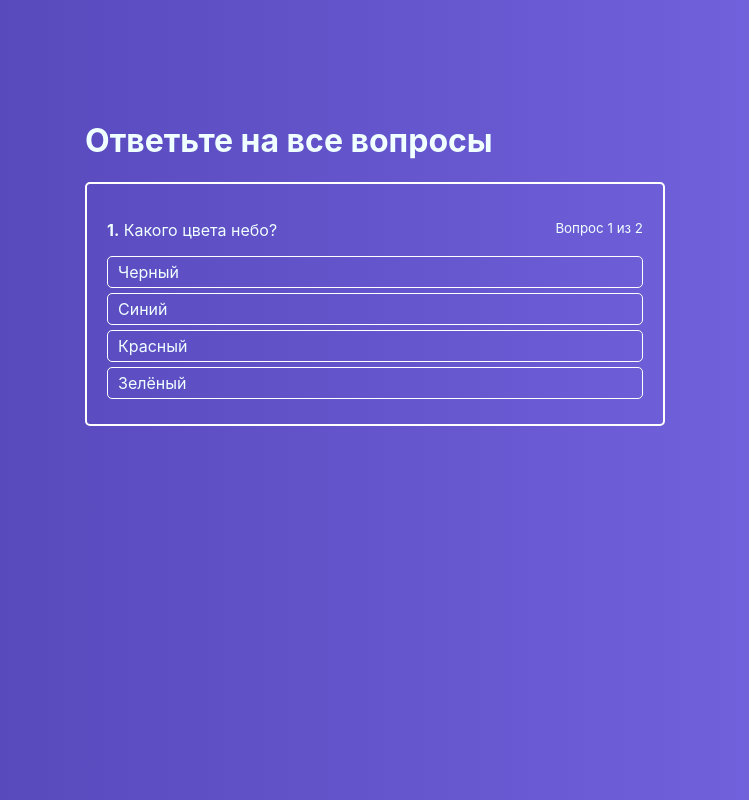
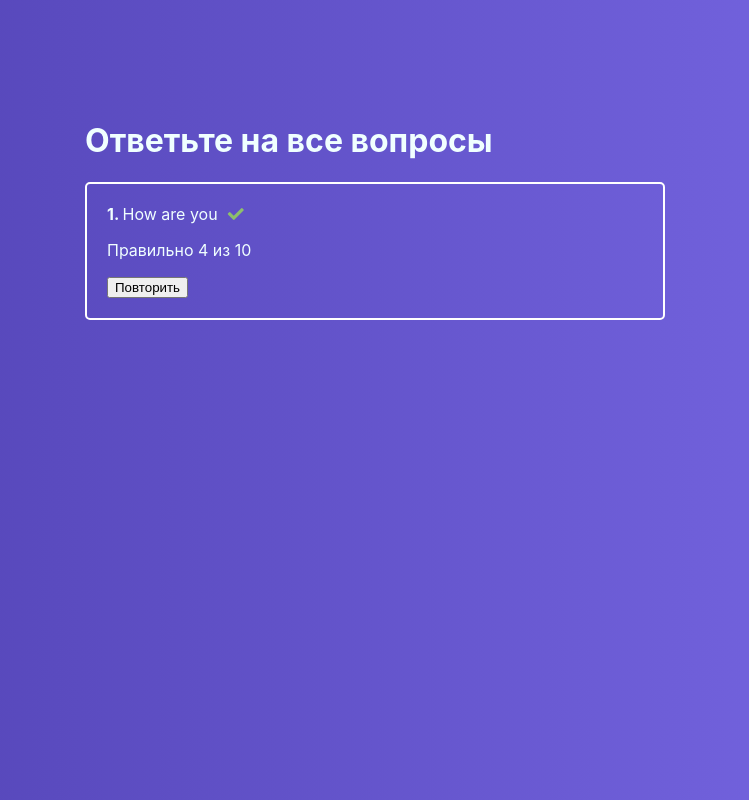
Before and after one commit to RuslanMGN174/react-quiz, a React (Create React App) app: page / in a window 1280 px wide. Shown: the whole page, without its empty margins (265-1014 px from the left). Built offline with nearby package versions, Linux system fonts and the light colour scheme.

Commit message:
react-quiz show question results

```diff
--- a/public/index.html
+++ b/public/index.html
@@ -1,20 +1,20 @@
 <!DOCTYPE html>
 <html lang="en">
 <head>
-    <meta charset="utf-8" />
-    <link rel="icon" href="%PUBLIC_URL%/favicon.ico" />
-    <meta name="viewport" content="width=device-width, initial-scale=1" />
-    <meta name="theme-color" content="#000000" />
+  <meta charset="utf-8"/>
+  <link rel="icon" href="%PUBLIC_URL%/favicon.ico"/>
+  <meta name="viewport" content="width=device-width, initial-scale=1"/>
+  <meta name="theme-color" content="#000000"/>
   <meta
     name="description"
     content="Web site created using create-react-app"
   />
-    <link rel="apple-touch-icon" href="%PUBLIC_URL%/logo192.png" />
+  <link rel="apple-touch-icon" href="%PUBLIC_URL%/logo192.png"/>
   <!--
     manifest.json provides metadata used when your web app is installed on a
     user's mobile device or desktop. See https://developers.google.com/web/fundamentals/web-app-manifest/
   -->
-    <link rel="manifest" href="%PUBLIC_URL%/manifest.json" />
+  <link rel="manifest" href="%PUBLIC_URL%/manifest.json"/>
   <!--
     Notice the use of %PUBLIC_URL% in the tags above.
     It will be replaced with the URL of the `public` folder during the build.
@@ -24,7 +24,9 @@
     work correctly both with client-side routing and a non-root public URL.
     Learn how to configure a non-root public URL by running `npm run build`.
   -->
-    <title>React App</title>
+  <link rel="stylesheet" href="https://use.fontawesome.com/releases/v5.15.1/css/all.css"
+        integrity="sha384-vp86vTRFVJgpjF9jiIGPEEqYqlDwgyBgEF109VFjmqGmIY/Y4HV4d3Gp2irVfcrp" crossorigin="anonymous">
+  <title>Quiz App</title>
 </head>
 <body>
   <noscript>You need to enable JavaScript to run this app.</noscript>
--- /dev/null
+++ b/src/components/FinishedQuiz/FinishedQuiz.js
@@ -0,0 +1,22 @@
+import React from 'react'
+import classes from './FinishedQuiz.module.css'
+
+const FinishedQuiz = props => {
+  return (
+    <div className={classes.FinishedQuiz}>
+      <ul>
+        <li>
+          <strong>1. </strong>
+          How are you
+          <i className={'fas fa-check ' + classes.success}/>
+        </li>
+      </ul>
+      <p>Правильно 4 из 10</p>
+      <div>
+        <button>Повторить</button>
+      </div>
+    </div>
+  )
+}
+
+export default FinishedQuiz
--- /dev/null
+++ b/src/components/FinishedQuiz/FinishedQuiz.module.css
@@ -0,0 +1,26 @@
+.FinishedQuiz {
+    padding: 20px;
+    color: azure;
+    border: 2px solid #fff;
+    border-radius: 5px;
+    box-sizing: border-box;
+    margin: 0 10px;
+}
+
+.FinishedQuiz ul {
+    list-style: none;
+    padding: 0px;
+    margin: 0px;
+}
+
+.FinishedQuiz ul li i{
+    margin-left: 10px;
+}
+
+.success {
+    color: rgba(161, 240, 69, .7);
+}
+
+.error {
+    color: rgba(240, 87, 108, .7);
+}
--- a/src/containers/Quiz/Quiz.js
+++ b/src/containers/Quiz/Quiz.js
@@ -1,9 +1,11 @@
 import React, { Component } from 'react'
 import classes from './Quiz.module.css'
 import ActiveQuiz from '../../components/ActiveQuiz/ActiveQuiz'
+import FinishedQuiz from '../../components/FinishedQuiz/FinishedQuiz'
 
 class Quiz extends Component {
   state = {
+    isFinished: true,
     questionNumber: 0,
     answerState: null,
     quiz: [
@@ -33,14 +35,23 @@ class Quiz extends Component {
   }
 
   onAnswerClickHandler = answerId => {
+    if (this.state.answerState) {
+      const key = Object.keys(this.state.answerState)[0]
+      if (this.state.answerState[key] === 'success') {
+        return
+      }
+    }
+
     const question = this.state.quiz[this.state.questionNumber]
     if (question.rightAnswerId === answerId) {
       this.setState({
-        answerState: {[answerId]: 'success'}
+        answerState: { [answerId]: 'success' }
       })
       const timeout = window.setTimeout(() => {
         if (this.isQuizFinished()) {
-          console.log('Finished!')
+          this.setState({
+            isFinished: true
+          })
         } else {
           this.setState({
             questionNumber: this.state.questionNumber + 1,
@@ -49,10 +60,9 @@ class Quiz extends Component {
         }
         window.clearTimeout(timeout)
       }, 1000)
-
     } else {
       this.setState({
-        answerState: {[answerId]: 'error'}
+        answerState: { [answerId]: 'error' }
       })
     }
   }
@@ -66,7 +76,10 @@ class Quiz extends Component {
       <div className={classes.Quiz}>
         <div className={classes.QuizWrapper}>
           <h1>Ответьте на все вопросы</h1>
-          <ActiveQuiz
+          {
+            this.state.isFinished
+              ? <FinishedQuiz/>
+              : <ActiveQuiz
                 questionNumber={this.state.questionNumber + 1}
                 question={this.state.quiz[this.state.questionNumber].question}
                 answers={this.state.quiz[this.state.questionNumber].answers}
@@ -74,6 +87,7 @@ class Quiz extends Component {
                 quizLength={this.state.quiz.length}
                 state={this.state.answerState}
               />
+          }
         </div>
       </div>
     )
```
Also changed, not shown: 1 other file (tests, documents, lock files or other folders). Lines whose indentation alone changed are shown as unchanged.
